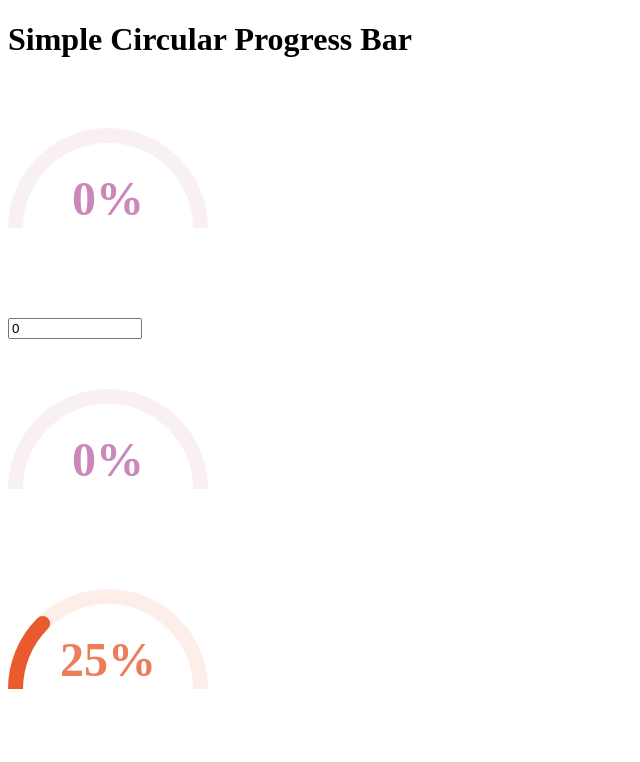
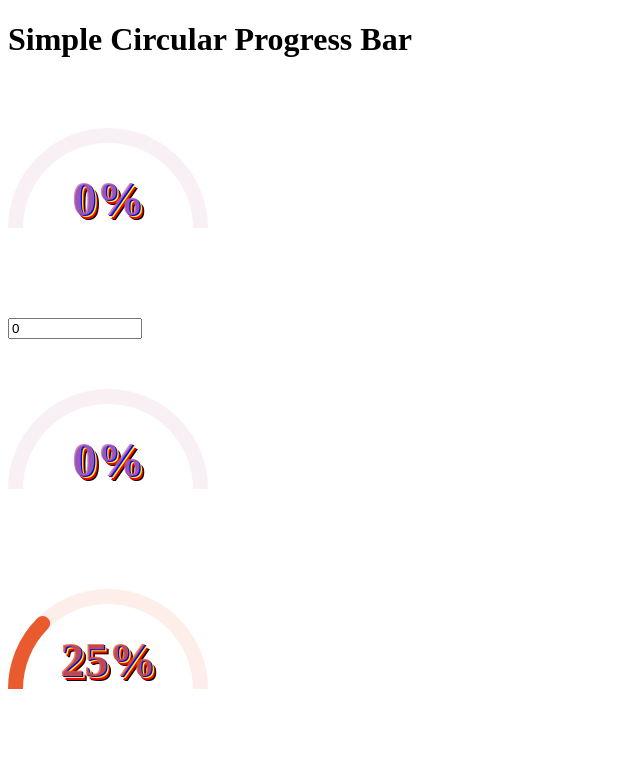
Before and after one commit to Tuvedunyel/test-progress-bar, a website: page index.html in a window 1280 px wide. Shown: the whole page, without its empty margins (0-640 px from the left). Drawn offline with nearby package versions, Linux system fonts and the light colour scheme.

Commit message:
text effect test

```diff
--- a/scss/style.scss
+++ b/scss/style.scss
@@ -41,6 +41,8 @@
   width: -moz-fit-content;
   height: fit-content;
   height: -moz-fit-content;
+  text-shadow: 0.025em 0.025em 0 blue, 0.05em 0.05em 0 yellow,
+    0.075em 0.075em 0 red, 0.1em 0.1em 0 black;
 }
 
 svg {
```
Also changed, not shown: css/style.css, 1 other file.
